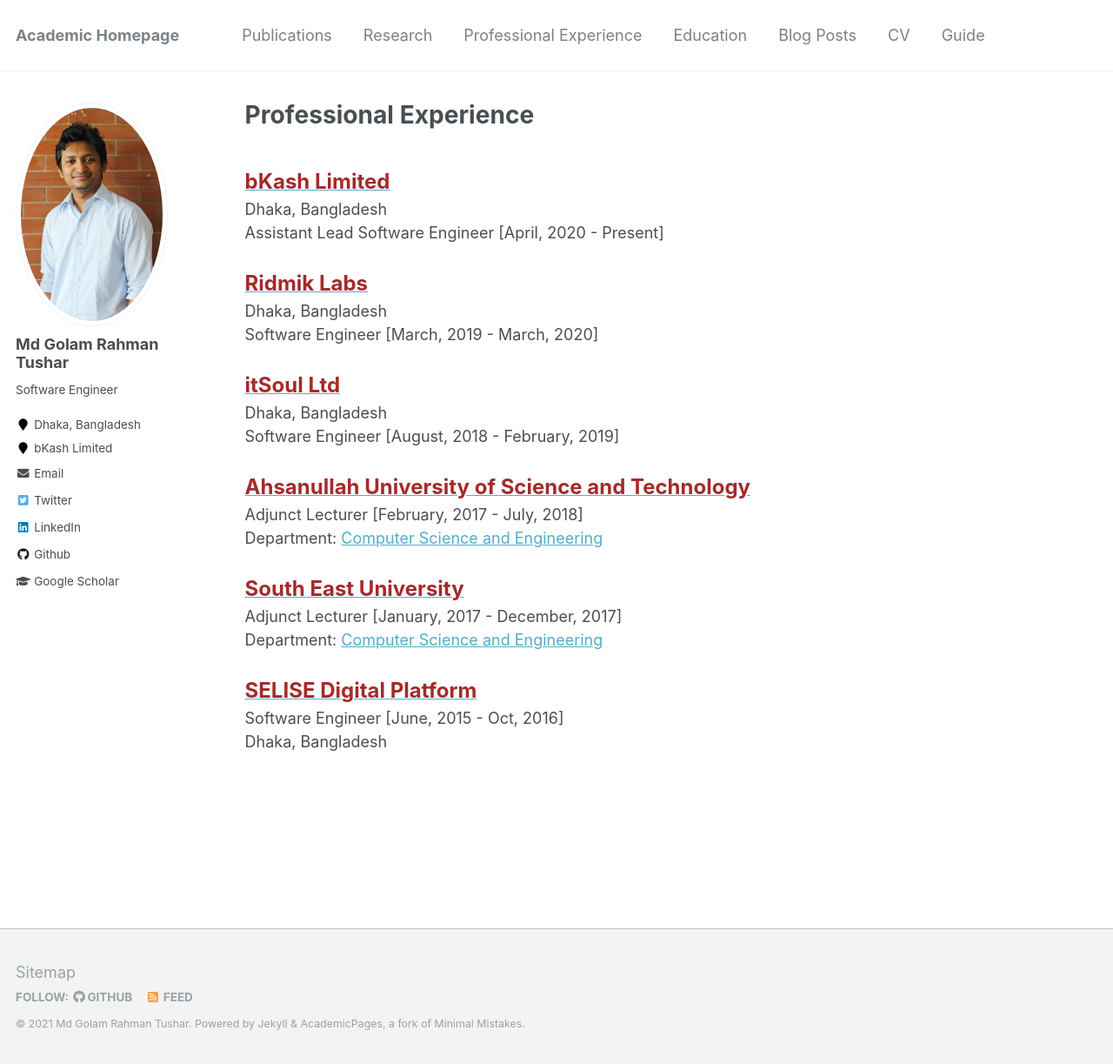
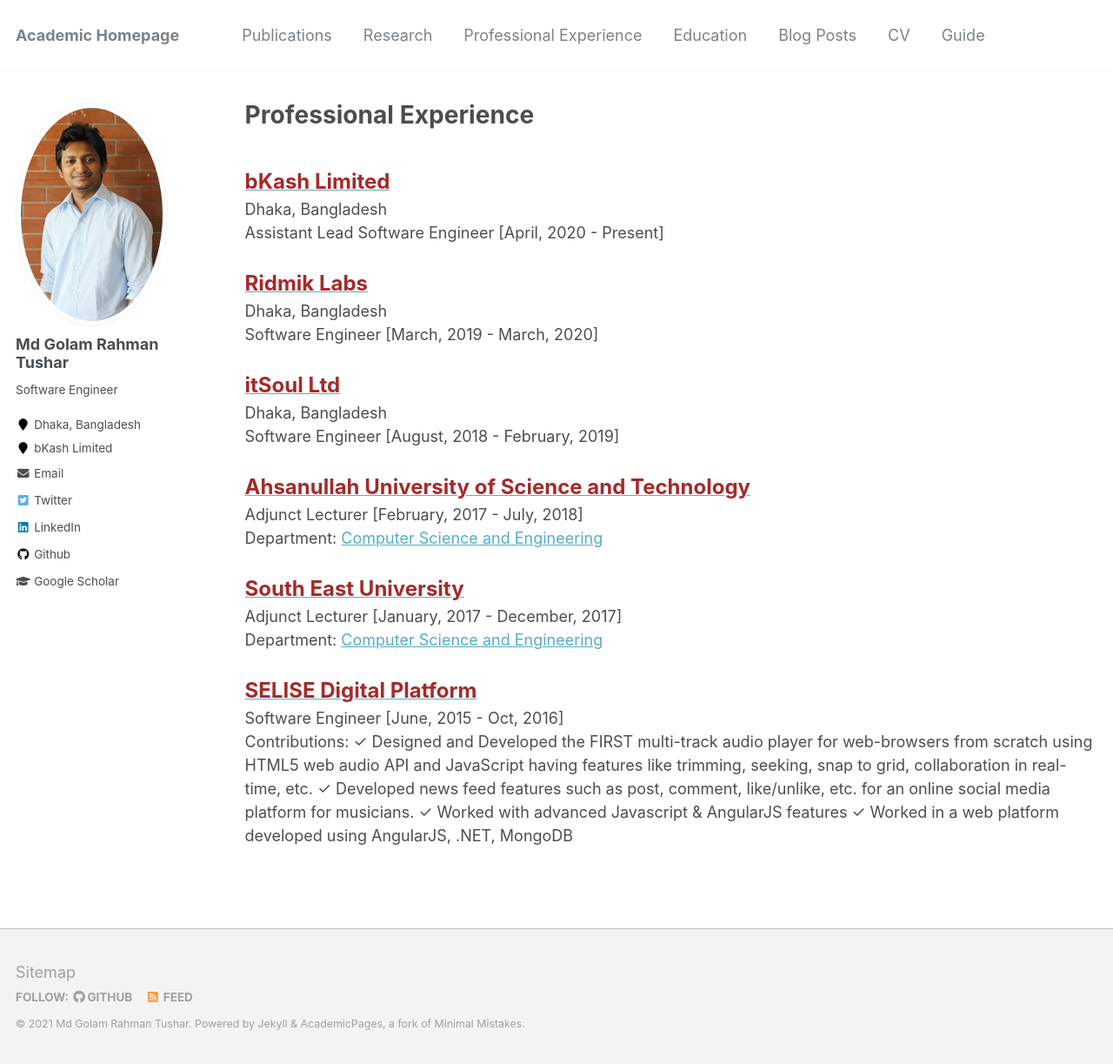
Before and after one commit to grtushar/grtushar.github.io, a Jekyll site: the page built from _pages/experince.md, in a window 1280 px wide and 1223 px high. Shown: the whole window at 87% size. Built offline with Jekyll 4.4.1, drawn with Linux system fonts in a browser that asks for light colours.

Commit message:
:sparkels: Update experience page

```diff
--- a/_pages/experince.md
+++ b/_pages/experince.md
@@ -29,5 +29,9 @@
 <br/>
   <span style="color:black; font-size:17px"><b><a href="https://selise.ch/" target="_blank"><font color="brown" size="5">SELISE Digital Platform</font></a></b></span><br/>
     Software Engineer [June, 2015 - Oct, 2016]<br/>
-    Dhaka, Bangladesh<br/>
+    Contributions:
+        ✓ Designed and Developed the FIRST multi-track audio player for web-browsers from scratch using HTML5 web audio API and JavaScript having features like trimming, seeking, snap to grid, collaboration in real-time, etc.
+        ✓ Developed news feed features such as post, comment, like/unlike, etc. for an online social media platform for musicians.
+        ✓ Worked with advanced Javascript & AngularJS features
+        ✓ Worked in a web platform developed using AngularJS, .NET, MongoDB<br/>
 <br/>
```
Also changed, not shown: 2 other files.
